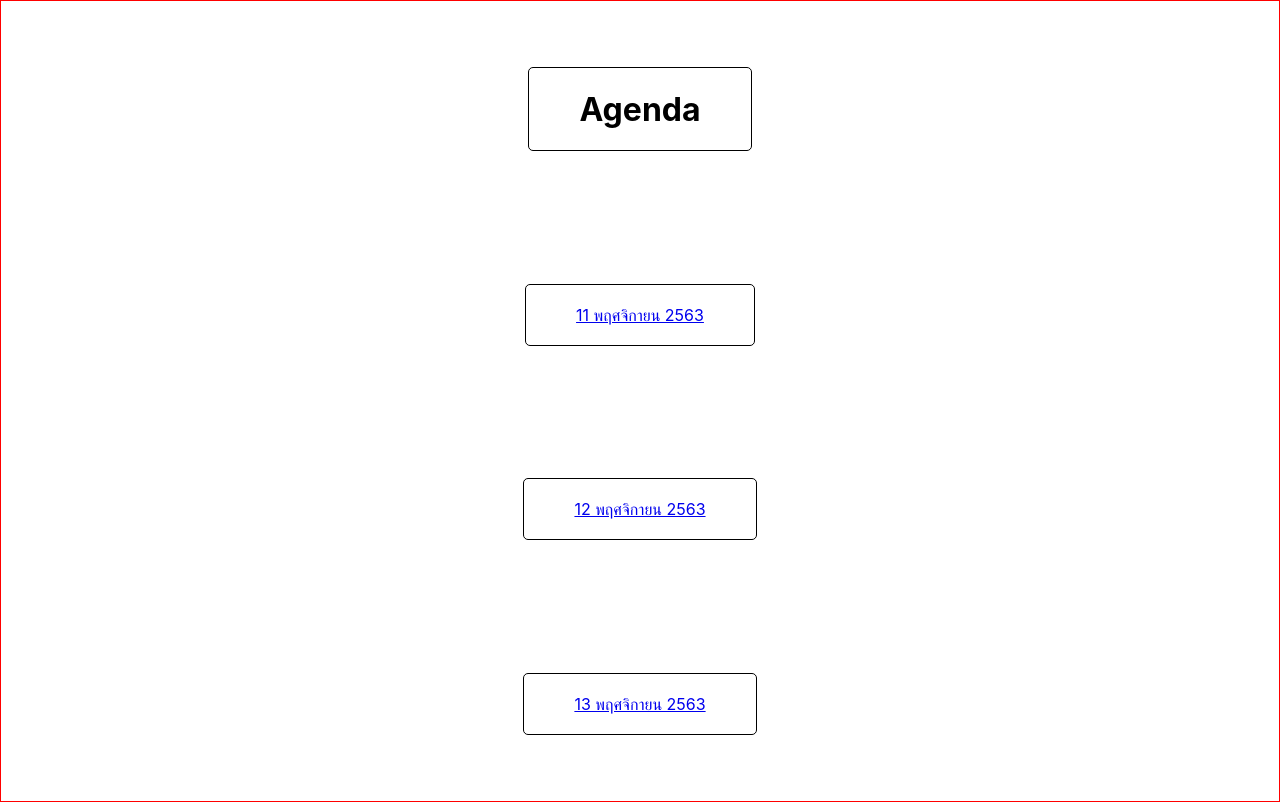
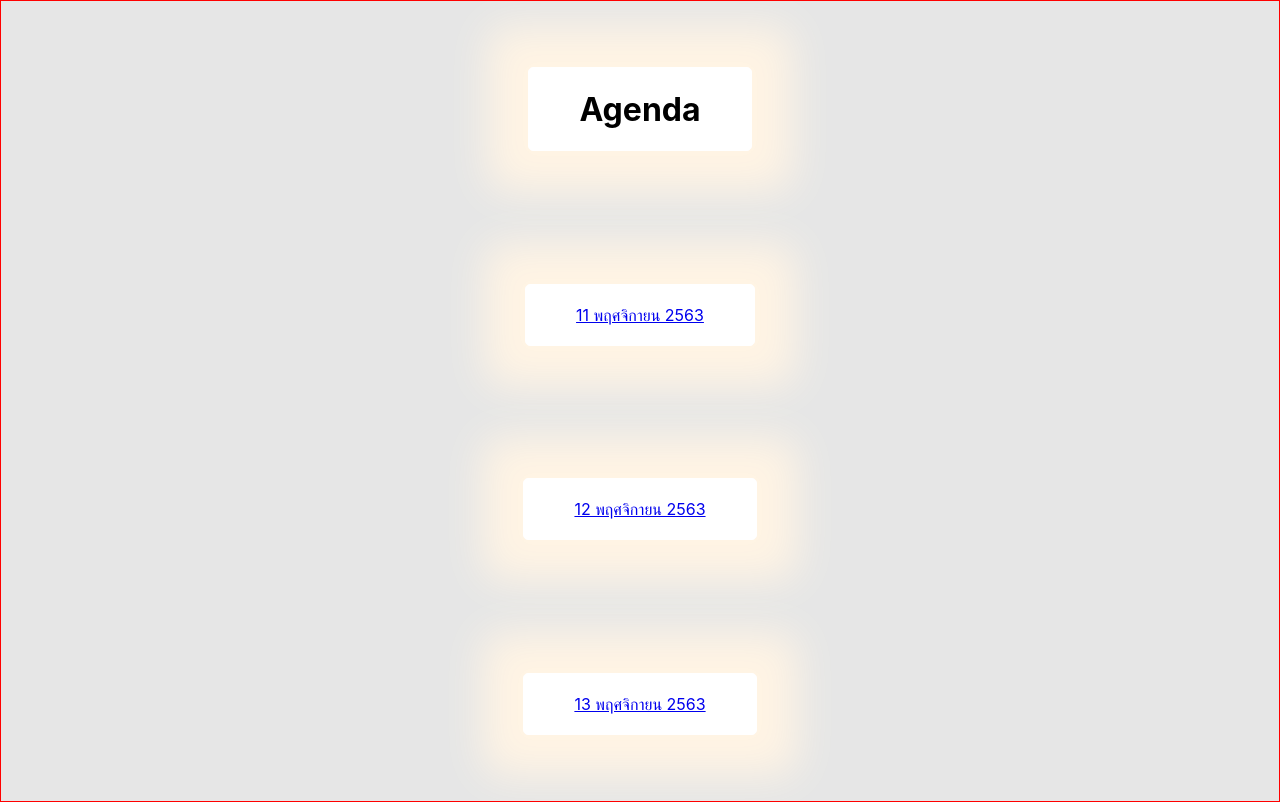
Before and after one commit to nilemarezz/mea-agenda, a React (Create React App) app: page / in a window 1280 px wide. Built offline with nearby package versions, Linux system fonts and the light colour scheme.

Commit message:
[Edit] Glowing button

```diff
--- a/src/App.js
+++ b/src/App.js
@@ -3,6 +3,8 @@
 import Home from './Home'
 import { Switch, HashRouter as Router, Route } from 'react-router-dom'
 import Day from './Day'
+import AgendaBg from './image/Asset 1.svg';
+
 function App() {
   return (
     <Router>
--- a/src/Home.css
+++ b/src/Home.css
@@ -6,27 +6,36 @@
   height: 100vh;
   border: 1px solid red;
   overflow: hidden;
+  background-color: #E6E6E6;
 }
 .Title{
-   border: 1px solid black;
+   border: 1px solid white;
    border-radius: 5px;
    padding: 0px 50px;
+   background-color: white;
+   box-shadow: 0px 0px 40px 40px #FFF4E4;
  }
 
  .Day1{
-  border: 1px solid black;
+  border: 1px solid white;
   border-radius: 5px;
   padding: 20px 50px;
+  background-color: white;
+  box-shadow: 0px 0px 40px 40px #FFF4E4;
 }
 
 .Day2{
-  border: 1px solid black;
+  border: 1px solid white;
   border-radius: 5px;
   padding: 20px 50px;
+  background-color: white;
+  box-shadow: 0px 0px 40px 40px #FFF4E4;
 }
 
 .Day3{
-  border: 1px solid black;
+  border: 1px solid white;
   border-radius: 5px;
   padding: 20px 50px;
+  background-color: white;
+  box-shadow: 0px 0px 40px 40px #FFF4E4;
 }
```
Also changed, not shown: src/image/Asset 1.svg (added).
